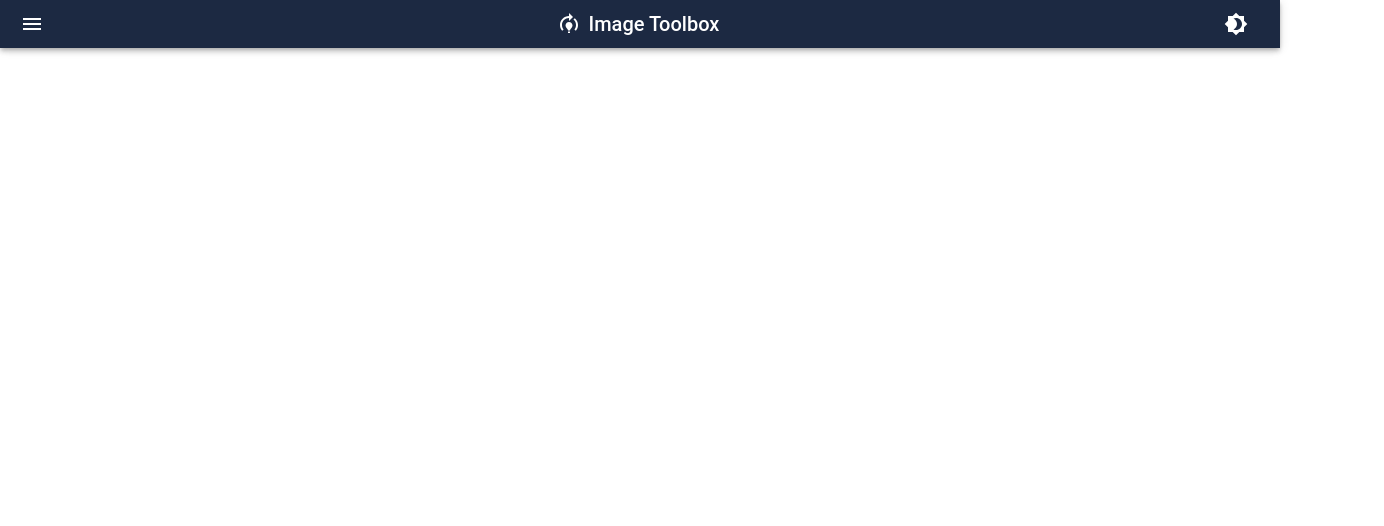
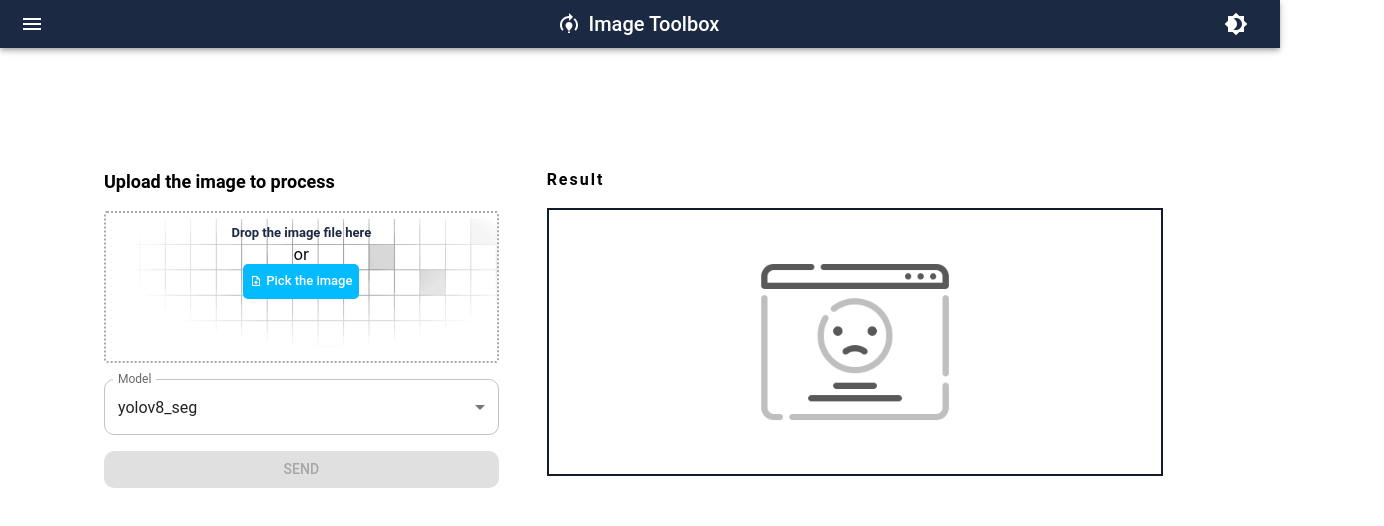
Before and after one commit to iv4n-ga6l/Image-Toolbox-Frontend, a React (Create React App) app: page /objects-segmentation in a window 1280 px wide. Before the commit this address had no page. Shown: the top 526 px of the page, 1384 px wide, since content can reach past the window. Built offline with nearby package versions, Linux system fonts and the light colour scheme.

Commit message:
Some fixes and implement yolov8 segmentation

```diff
--- a/package.json
+++ b/package.json
@@ -23,12 +23,6 @@
     "test": "react-scripts test",
     "eject": "react-scripts eject"
   },
-  "eslintConfig": {
-    "extends": [
-      "react-app",
-      "react-app/jest"
-    ]
-  },
   "browserslist": {
     "production": [
       ">0.2%",
--- a/src/App.js
+++ b/src/App.js
@@ -5,6 +5,7 @@ import Box from '@mui/material/Box';
 import { TopBar } from './components/TopBar';
 import Footer from './components/Footer';
 import { ObjectsDetection } from './pages/ObjectsDetection';
+import { ObjectsSegmentation } from './pages/ObjectsSegmentation';
 import { ImageResizing } from './pages/ImageResizing';
 import { ImageFiltering } from './pages/ImageFiltering';
 import { TextExtract } from './pages/TextExtract';
@@ -58,6 +59,7 @@ function App() {
           <Routes>
             <Route path='/' element={<Home />} />
             <Route path='/objects-detection' element={<ObjectsDetection />} />
+            <Route path='/objects-segmentation' element={<ObjectsSegmentation />} />
             <Route path='/image-resizing' element={<ImageResizing />} />
             <Route path='/image-filtering' element={<ImageFiltering />} />
             <Route path='/text-extract' element={<TextExtract />} />
--- a/src/components/TopBar.js
+++ b/src/components/TopBar.js
@@ -19,6 +19,8 @@ import ModelTrainingTwoToneIcon from '@mui/icons-material/ModelTrainingTwoTone';
 import ChevronLeftIcon from '@mui/icons-material/ChevronLeft';
 import ChevronRightIcon from '@mui/icons-material/ChevronRight';
 import GraphicEqTwoToneIcon from '@mui/icons-material/GraphicEqTwoTone';
+import SegmentIcon from '@mui/icons-material/Segment';
+import BentoIcon from '@mui/icons-material/Bento';
 import AspectRatioTwoToneIcon from '@mui/icons-material/AspectRatioTwoTone';
 import FilterBAndWTwoToneIcon from '@mui/icons-material/FilterBAndWTwoTone';
 import FormatStrikethroughTwoToneIcon from '@mui/icons-material/FormatStrikethroughTwoTone';
@@ -46,6 +48,7 @@ export const TopBar = ({ toggleTheme, mode, drawerOpen, handleDrawerToggle }) =>
 
     const menuItems = [
         { text: 'Objects Detection', icon: <GraphicEqTwoToneIcon />, path: '/objects-detection' },
+        { text: 'Objects Segmentation', icon: <BentoIcon />, path: '/objects-segmentation' },
         { text: 'Resizing', icon: <AspectRatioTwoToneIcon />, path: '/image-resizing' },
         { text: 'Filtering', icon: <FilterBAndWTwoToneIcon />, path: '/image-filtering' },
         { text: 'Text Extract', icon: <FormatStrikethroughTwoToneIcon />, path: '/text-extract' },
--- a/src/components/fileDropZone.js
+++ b/src/components/fileDropZone.js
@@ -107,7 +107,7 @@ const FileDropZone = ({ allowMultiple = true, onFilesSelected }) => {
                 }
             }
         >
-            <Typography variant="h6" fontSize={13}>Drop the image file here</Typography>
+            <Typography variant="h6" fontSize={13} fontWeight={'bold'} color={theme.palette.primary.main}>Drop the image file here</Typography>
             <input
                 type="file"
                 // accept="image/*"
--- a/src/pages/ImageComparison.js
+++ b/src/pages/ImageComparison.js
@@ -11,7 +11,7 @@ import {
 } from "@mui/material";
 
 import FileDropZone from "../components/FileDropZone";
-import FileService from "../services/FileService";
+import FileService from "../services/fileService";
 import NoResultImg from '../assets/no-result.png';
 import AlertDialog from "../components/AlertDialog";
 
--- a/src/pages/ImageCompression.js
+++ b/src/pages/ImageCompression.js
@@ -12,7 +12,7 @@ import {
 } from "@mui/material";
 import DownloadForOfflineIcon from '@mui/icons-material/DownloadForOffline';
 import FileDropZone from "../components/FileDropZone";
-import FileService from "../services/FileService";
+import FileService from "../services/fileService";
 import NoResultImg from '../assets/no-result.png';
 import AlertDialog from "../components/AlertDialog";
 
--- a/src/pages/ImageFiltering.js
+++ b/src/pages/ImageFiltering.js
@@ -1,4 +1,4 @@
-import React, { useState, useCallback } from "react";
+import React, { useState, useCallback, useMemo } from "react";
 import {
     Stack,
     Grid,
@@ -15,13 +15,14 @@ import {
 } from "@mui/material";
 import DownloadForOfflineIcon from '@mui/icons-material/DownloadForOffline';
 import FileDropZone from "../components/FileDropZone";
-import FileService from "../services/FileService";
+import FileService from "../services/fileService";
 import NoResultImg from '../assets/no-result.png';
 import AlertDialog from "../components/AlertDialog";
 
 export const ImageFiltering = () => {
     const theme = useTheme();
-    const fileService = new FileService();
+    // use of useMemo to ensure fileService is only created once
+    const fileService = useMemo(() => new FileService(), []);
 
     const [selectedFiles, setSelectedFiles] = useState([]);
     const [filter, setFilter] = useState('blur');
--- a/src/pages/ImageResizing.js
+++ b/src/pages/ImageResizing.js
@@ -12,7 +12,7 @@ import {
 } from "@mui/material";
 import DownloadForOfflineIcon from '@mui/icons-material/DownloadForOffline';
 import FileDropZone from "../components/FileDropZone";
-import FileService from "../services/FileService";
+import FileService from "../services/fileService";
 import NoResultImg from '../assets/no-result.png';
 import AlertDialog from "../components/AlertDialog";
 
--- a/src/pages/ObjectsDetection.js
+++ b/src/pages/ObjectsDetection.js
@@ -1,4 +1,4 @@
-import React, { useState, useCallback } from "react";
+import React, { useState, useCallback, useMemo } from "react";
 import {
     Stack,
     Grid,
@@ -15,13 +15,14 @@ import {
 } from "@mui/material";
 import DownloadForOfflineIcon from '@mui/icons-material/DownloadForOffline';
 import FileDropZone from "../components/FileDropZone";
-import FileService from "../services/FileService";
+import FileService from "../services/fileService";
 import NoResultImg from '../assets/no-result.png';
 import AlertDialog from "../components/AlertDialog";
 
 export const ObjectsDetection = () => {
     const theme = useTheme();
-    const fileService = new FileService();
+    // use of useMemo to ensure fileService is only created once
+    const fileService = useMemo(() => new FileService(), []);
 
     const [selectedFiles, setSelectedFiles] = useState([]);
     const [model, setModel] = useState('yolov5');
--- a/src/pages/TextExtract.js
+++ b/src/pages/ObjectsSegmentation.js
@@ -7,74 +7,79 @@ import {
     Button,
     CircularProgress,
     Skeleton,
-    Alert,
-    Snackbar,
+    FormControl,
+    InputLabel,
+    Select,
+    MenuItem,
     useTheme
 } from "@mui/material";
-import ContentPasteTwoToneIcon from '@mui/icons-material/ContentPasteTwoTone';
+import DownloadForOfflineIcon from '@mui/icons-material/DownloadForOffline';
 import FileDropZone from "../components/FileDropZone";
-import FileService from "../services/FileService";
+import FileService from "../services/fileService";
 import NoResultImg from '../assets/no-result.png';
 import AlertDialog from "../components/AlertDialog";
 
-export const TextExtract = () => {
+export const ObjectsSegmentation = () => {
     const theme = useTheme();
     // use of useMemo to ensure fileService is only created once
     const fileService = useMemo(() => new FileService(), []);
 
     const [selectedFiles, setSelectedFiles] = useState([]);
+    const [model, setModel] = useState('yolov8_seg');
     const [uploadStarting, setUploadStarting] = useState(false);
-    const [textResult, setTextResult] = useState(null);
+    const [imageResult, setImageResult] = useState(null);
     const [error, setError] = useState(null);
-    const [showSnackbar, setShowSnackbar] = useState(false);
 
     const handleFilesSelected = useCallback((files) => {
         setSelectedFiles(files);
+        setError(null); // Clear any previous errors when new files are selected
+    }, []);
+
+    const handleClose = useCallback(() => {
         setError(null);
     }, []);
 
     const handleUpload = useCallback(async () => {
         if (selectedFiles.length === 0) {
-            setError('Please select an image to extract text from.');
+            setError('Please select an image to upload.');
             return;
         }
 
-        setTextResult(null);
+        setImageResult(null);
         setUploadStarting(true);
         setError(null);
 
         try {
-            const result = await fileService.uploadFileForTextExtract(selectedFiles[0]);
-            setTextResult(result.text);
+            const imageResult = await fileService.uploadFileForObjectsSegmentation(selectedFiles[0], model);
+
+            setImageResult(imageResult);
         } catch (error) {
-            setError(error.message || 'An error occurred during text extraction. Please try again.');
+            setError(error.message || 'An error occurred during object detection. Please try again.');
         } finally {
             setUploadStarting(false);
         }
-    }, [selectedFiles, fileService]);
-
-    const copyToClipboard = useCallback(() => {
-        if (!textResult) return;
-
-        navigator.clipboard.writeText(textResult)
-            .then(() => setShowSnackbar(true))
-            .catch((err) => setError('Failed to copy text: ' + err.message));
-    }, [textResult]);
-
-    const handleCloseError = useCallback(() => {
-        setError(null);
-    }, []);
-
-    const handleCloseSnackbar = useCallback(() => {
-        setShowSnackbar(false);
-    }, []);
+    }, [selectedFiles, model, fileService]);
 
     return (
         <Grid container sx={{ marginBottom: 30, mx: 4, marginTop: 4 }} spacing={6}>
-            <Grid item xs={10} md={4} lg={4}>
+            <Grid item xs={12} md={4} lg={4}>
                 <Stack direction={'column'} spacing={2}>
                     <Typography fontSize={18} fontWeight={'bold'}>Upload the image to process</Typography>
                     <FileDropZone allowMultiple={false} onFilesSelected={handleFilesSelected} />
+                    <FormControl fullWidth>
+                        <InputLabel id="model-select-label">Model</InputLabel>
+                        <Select
+                            labelId="model-select-label"
+                            id="model-select"
+                            value={model}
+                            label="Model"
+                            onChange={(e) => setModel(e.target.value)}
+                        >
+                            {['yolov8_seg'].map((modelName) => (
+                                <MenuItem key={modelName} value={modelName}>{modelName}</MenuItem>
+                            ))}
+                        </Select>
+                    </FormControl>
                     <Button
                         variant="contained"
                         onClick={handleUpload}
@@ -89,12 +94,20 @@ export const TextExtract = () => {
                     </Button>
                 </Stack>
             </Grid>
-            <Grid item xs={10} md={5} lg={5}>
+            <Grid item xs={12} md={6} lg={6}>
                 <Stack direction={'column'} spacing={2}>
                     <Typography fontWeight={'bold'} letterSpacing={2}>Result</Typography>
                     <Box sx={{ padding: 4, border: `2px solid ${theme.palette.primary.dark}` }}>
-                        {textResult ? (
-                            <Typography>{textResult}</Typography>
+                        {imageResult ? (
+                            <>
+                                <Stack direction={'column'} display={'flex'} alignItems={'center'} justifyContent={'center'}>
+                                    <img
+                                        src={imageResult}
+                                        style={{ width: '50%', height: '50%', objectFit: 'cover' }}
+                                        alt="Processed Image"
+                                    />
+                                </Stack>
+                            </>
                         ) : uploadStarting ? (
                             <Skeleton variant="rectangular" width="100%" height={200} />
                         ) : (
@@ -103,23 +116,15 @@ export const TextExtract = () => {
                             </Box>
                         )}
                     </Box>
-                    {textResult && (
-                        <Button size="small" onClick={copyToClipboard}>
-                            <ContentPasteTwoToneIcon sx={{ marginRight: 1 }} />
-                            Copy
+                    {imageResult && (
+                        <Button size="small" download href={imageResult}>
+                            <DownloadForOfflineIcon sx={{ marginRight: 1 }} />
+                            Download
                         </Button>
                     )}
+                    {error && <AlertDialog open={!!error} handleClose={handleClose} desc={error} />}
                 </Stack>
             </Grid>
-            <AlertDialog open={!!error} handleClose={handleCloseError} desc={error || ''} />
-            <Snackbar
-                anchorOrigin={{ vertical: 'top', horizontal: 'right' }}
-                open={showSnackbar}
-                onClose={handleCloseSnackbar}
-                autoHideDuration={2000}
-            >
-                <Alert severity="info">The text has been copied to the clipboard.</Alert>
-            </Snackbar>
         </Grid>
     );
 };
--- a/src/pages/OpenPosesDetection.js
+++ b/src/pages/OpenPosesDetection.js
@@ -12,7 +12,7 @@ import {
 
 import DownloadForOfflineIcon from '@mui/icons-material/DownloadForOffline';
 import FileDropZone from "../components/FileDropZone";
-import FileService from "../services/FileService";
+import FileService from "../services/fileService";
 import NoResultImg from '../assets/no-result.png';
 import AlertDialog from "../components/AlertDialog";
 
```
Also changed, not shown: src/services/fileService.js (+13 -0 lines).
